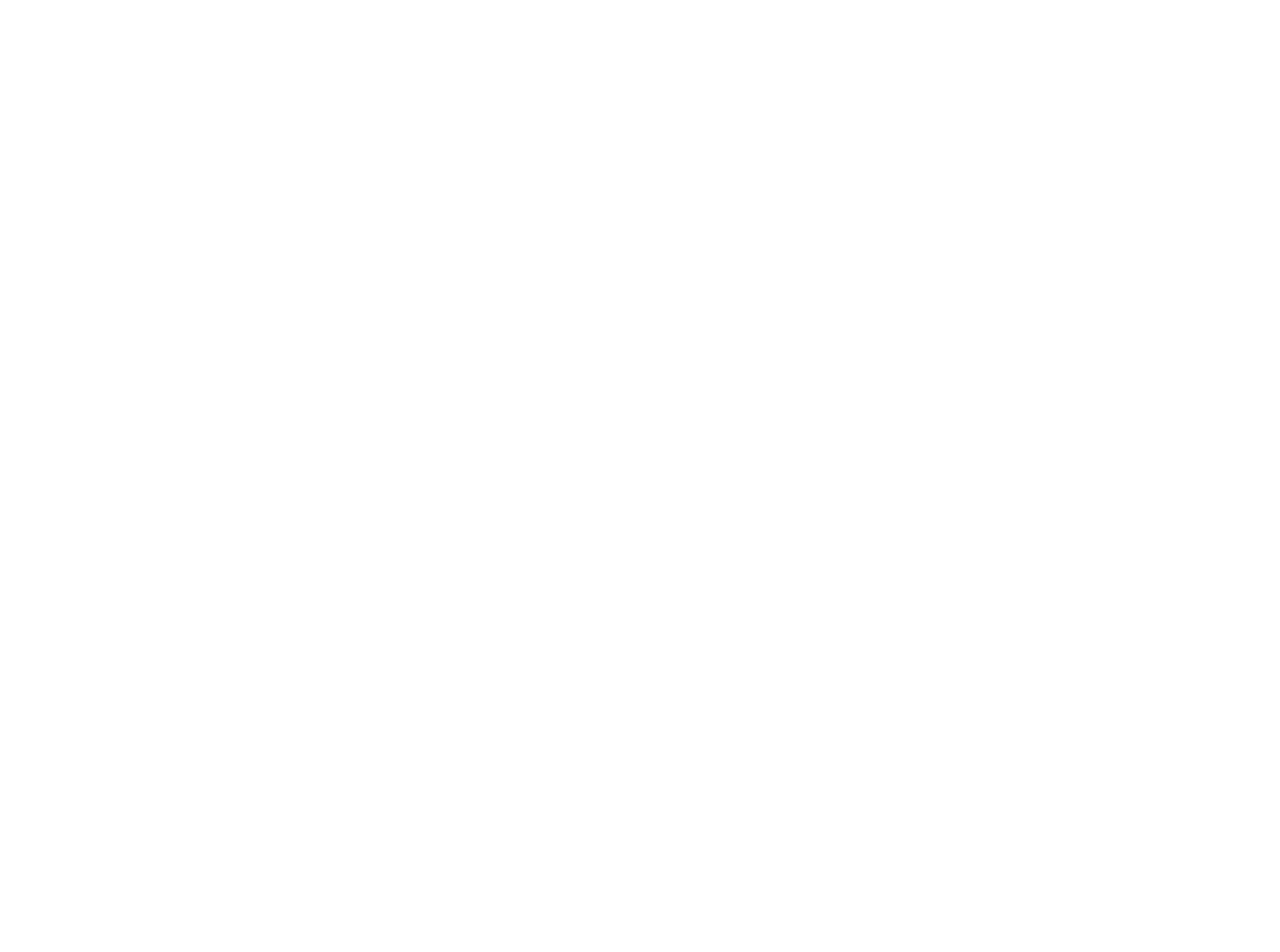
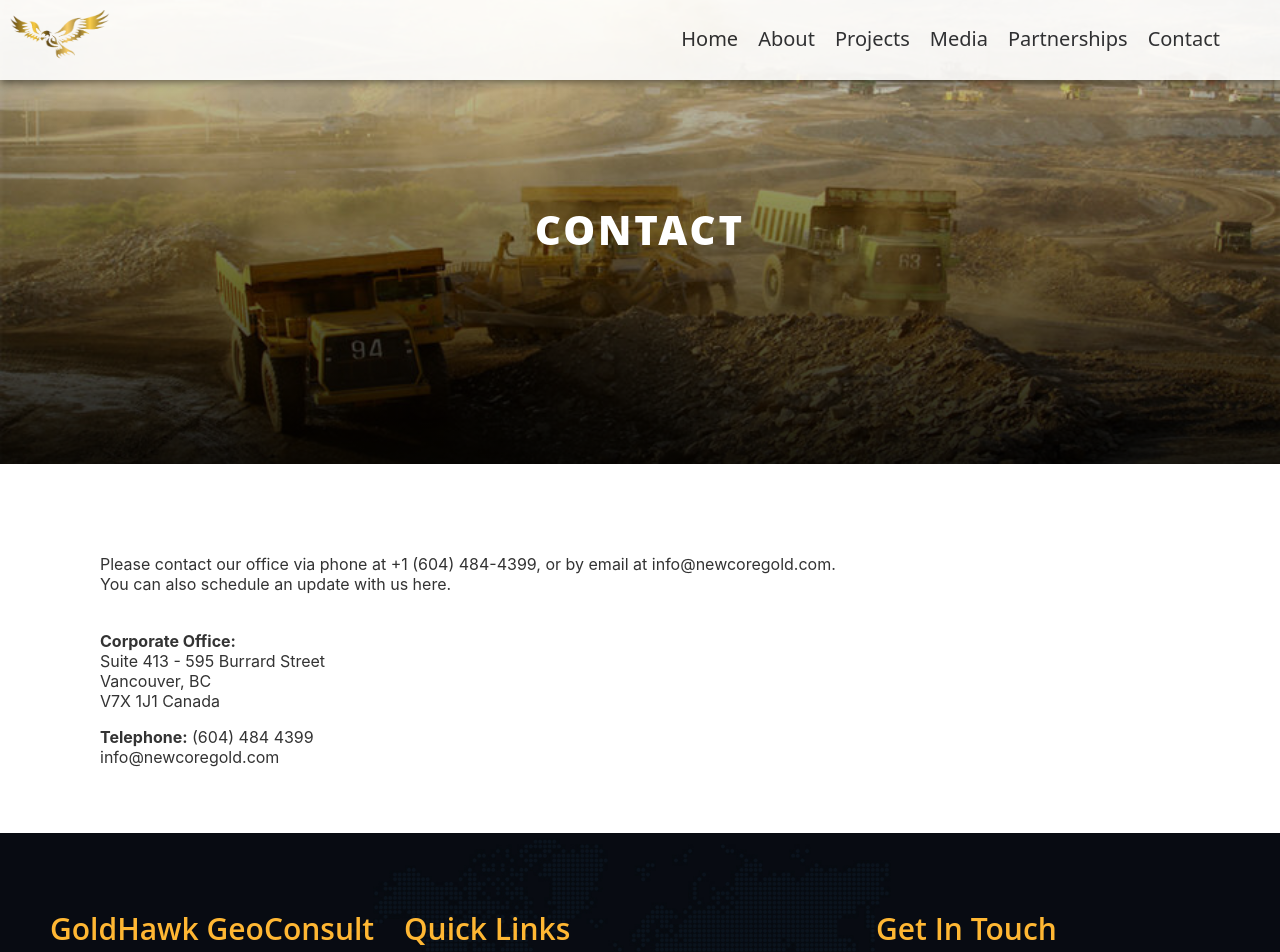
Before and after one commit to LawrenceDarko/goldhawk, a React (Create React App) app: page /Contact in a window 1280 px wide. Before the commit this address had no page. Shown: the top 952 px of the page. Before the commit the page ends 800 px from the top, so only its background shows below. Built offline with nearby package versions, Linux system fonts and the light colour scheme.

Commit message:
second commit

```diff
--- a/src/App.js
+++ b/src/App.js
@@ -4,7 +4,7 @@
 import About from './pages/about.js';
 import Media from './pages/media.js';
 import Projects from './pages/projects.js';
-import Team from './pages/team.js';
+import Contact from './pages/contact.js';
 import Partnerships from './pages/partnerships.js';
 
 import { BrowserRouter as Router, Routes, Route } from "react-router-dom";
@@ -15,10 +15,10 @@
     <div className="App">
       <Routes>
         <Route exact path="/" element={<Index />}/>
-        <Route exact path="/about" element={<About/>}/>
+        <Route exact path="/About" element={<About/>}/>
         <Route exact path="/Media" element={<Media />}/>
         <Route exact path="/Projects" element={<Projects />}/>
-        <Route exact path="/Team" element={<Team />}/>
+        <Route exact path="/Contact" element={<Contact />}/>
         <Route exact path="/Partnerships" element={<Partnerships />}/>
       </Routes>
     </div>
--- a/src/components/Navbar.js
+++ b/src/components/Navbar.js
@@ -23,7 +23,7 @@
                 <Link to="/projects">Projects</Link>
                 <Link to="/media">Media</Link>
                 <Link to="/partnerships">Partnerships</Link>
-                <Link to="/team">OurTeam</Link>
+                <Link to="/contact">Contact</Link>
             </NavLinks>
             {/* <Burger /> */}
             <OpenLinksButton humberglogic={isOpen} onClick={()=> {setIsOpen(!isOpen)}}>
@@ -36,7 +36,7 @@
                     <Link to="/projects">Projects</Link>
                     <Link to="/media">Media</Link>
                     <Link to="/partnerships">Partnerships</Link>
-                    <Link to="/team">OurTeam</Link>
+                    <Link to="/contact">Contact</Link>
                 </NavbarHumburgerContainer>
             )}
         </NavbarContainer>
@@ -132,17 +132,17 @@
         margin-right: 0px;
         margin-top: 0px;
         padding-top: 50px;
-        background-color: #333;
+        background-color: #fff;
         /* color: #fff; */
         opacity: 0.95;
-        overflow: scroll !important;
+        overflow-y: scroll !important;
 
 
         /* transform: translate(-0%, -0%); */
 
         > a {
             text-decoration: none;
-            color: #fff;
+            color: #333;
             padding-bottom: 3rem;
         }
 
--- a/src/components/OtherPagesCarousel.js
+++ b/src/components/OtherPagesCarousel.js
@@ -14,18 +14,18 @@
 export default OtherPagesCarousel;
 
 const PageHeaderImageContainer = styled.div`
-    height: 15vh;
+    height: 18vh;
     background-color: #333;
     display: flex;
     flex-direction: column;
     align-content: center;
     align-items: center;
     padding: 20vh;
-    margin-top: 20px;
+    /* margin-top: 20px; */
     /* border: 1px solid white; */
 
     /* background-image: url("/caro.jpg"); */
-    background-image: linear-gradient(rgba(0, 0, 0, 0.4), rgba(0,0,0, 0.8)), url("/caros.jpg");
+    background-image: linear-gradient(rgba(0, 0, 0, 0.1), rgba(0,0,0, 0.9)), url("/caros.jpg");
     background-repeat: no-repeat;
     background-size: cover;
     /* object-fit: cover; */
--- a/src/components/OurServices.js
+++ b/src/components/OurServices.js
@@ -40,7 +40,7 @@
           }}
           loop={true}
           autoplay={{
-              delay: 2000,
+              delay: 1500,
               disableOnInteraction: false,
           }}
           // modules={[Autoplay, Pagination, Navigation]}
--- /dev/null
+++ b/src/pages/contact.js
@@ -0,0 +1,110 @@
+import React from 'react';
+import styled from 'styled-components';
+import Footer from '../components/Footer';
+import Navbar from '../components/Navbar';
+import OtherPagesCarousel from '../components/OtherPagesCarousel';
+// import OurTeamGallery from '../components/OurTeamGallery';
+import {Helmet} from 'react-helmet'
+
+const Contact = () => {
+
+  const Title = "Contact"
+
+  // const ImageOneLink = "/team/caro1.webp"
+  // const ImageTwoLink = "/team/caro1.webp"
+  // const ImageThreeLink = "/team/caro1.webp"
+  // const ImageFourLink = "/team/caro1.webp"
+  // const ImageFiveLink = "/team/caro1.webp"
+  // const ImageSixLink = "/team/caro1.webp"
+  // const ImageSevenLink = "/team/caro1.webp"
+  // const ImageEightLink = "/team/caro1.webp"
+  // const ImageNineLink = "/team/caro1.webp"
+
+
+  return (
+    <>
+      <Helmet>
+        <title>Contact | Goldhawkgeo-consult</title>
+        <meta name="description" content="contact Page of the Goldhawkgeo-consult"/>
+        <meta name="keywords" content="carisca, cariscalab, luminosity, knust, incubation lab, innovation, ksb"/>
+        <meta name="author" content="Baah Lawrence Darko"/>
+        <meta name="viewport" content="width=device-width, initial-scale=1.0"/>
+      </Helmet>
+      <Navbar />
+      <OtherPagesCarousel title ={Title}/>
+      <PageWrapper>
+        {/* <h2>Gallery</h2> */}
+         <GalleryImagesContainer>
+            {/* <OurTeamGallery imageLink={ImageOneLink}/>
+            <OurTeamGallery imageLink={ImageTwoLink}/>
+            <OurTeamGallery imageLink={ImageThreeLink}/>
+            <OurTeamGallery imageLink={ImageFourLink}/>
+            <OurTeamGallery imageLink={ImageFiveLink}/>
+            <OurTeamGallery imageLink={ImageSixLink}/>
+            <OurTeamGallery imageLink={ImageSevenLink}/>
+            <OurTeamGallery imageLink={ImageEightLink}/>
+            <OurTeamGallery imageLink={ImageNineLink}/> */}
+            <p>Please contact our office via phone at +1 (604) 484-4399, or by email at info@newcoregold.com. <br/>You can also schedule an update with us here.</p>
+            <h4>Corporate Office:</h4>
+            <p>Suite 413 - 595 Burrard Street <br/>Vancouver, BC <br/>V7X 1J1 Canada</p>
+            {/* <h4>Corporate Office:</h4> */}
+            <p><span>Telephone:</span> (604) 484 4399 <br/>info@newcoregold.com</p>
+         </GalleryImagesContainer>
+         <Footer />
+      </PageWrapper>
+    </>
+  )
+};
+
+export default Contact;
+
+const PageWrapper = styled.div`
+  /* height: 100%; */
+  width: 100%;
+  background-color: #fff;
+  display: flex;
+  flex-direction: column;
+  padding-top: 0px;
+  /* padding-left: 30px;
+  padding-right: 10px; */
+
+  > h2 {
+    color: #333;
+    font-size: 2.5rem;
+    font-family: 'Montserrat', sans-serif;
+    font-weight: 700;
+    margin-bottom: 0px;
+    padding-bottom: 0px;
+    text-align: center;
+
+  }
+
+`
+const GalleryImagesContainer = styled.div`
+  width: auto;
+  /* height: 100%; */
+  display: flex;
+  flex-direction: column;
+  /* justify-content: center; */
+  /* align-items: center; */
+  padding-top: 90px;
+  padding-left: 100px;
+  padding-right: 50px;
+  padding-bottom: 50px;
+  /* flex-wrap: wrap; */
+  > h4 {
+    padding-block-end: 0em;
+    margin-block-end: 0em;
+    color: #333;
+  }
+
+  > p {
+    padding-block-start: 0em;
+    margin-block-start: 0em;
+    color: #333;
+  }
+
+  > p > span {
+    font-weight: 700;
+  }
+`
--- a/src/pages/index.js
+++ b/src/pages/index.js
@@ -133,6 +133,8 @@
 `
 
 const UpcomingPrograms = styled.div`
+    display: flex;
+    flex-direction: row;
     align-items: center;
     height: 90vh;
     /* width: 100%; */
@@ -164,22 +166,23 @@
       color: white;
     }
 
-    @media only screen and (min-device-width : 50px) and (max-device-width : 932px){
+    @media only screen and (max-device-width : 768px){
         flex-direction: column;
-        align-items: left;
-        align-content: left;
-        justify-content: space-around;
+        align-items: center;
+        /* align-content: left; */
+        justify-content: center;
+
         /* padding: 50px; */
 
     }
 
 `
 const NoticeBoard = styled.div`
-    /* display: flex; */
-    /* flex-direction: column; */
-    /* align-items: center;
-    justify-content: center; */
-    height: 70%;
+    display: flex;
+    flex-direction: column;
+    align-items: center;
+    justify-content: center;
+    height: auto;
     width: 400px;
     /* position: relative; */
     border: 1px solid #31302F;
@@ -206,9 +209,15 @@
       color: #FFCB05;
     }
 
-    @media only screen and (min-device-width : 50px) and (max-device-width : 932px){
-        width: 80%;
-        height: 60%;
+    @media only screen and (min-device-width : 0px) and (max-device-width : 932px){
+        width: auto;
+        height: auto;
+        /* display: flex; */
+        margin-left: 12%;
+        justify-content: center;
+        align-items: center;
+        margin-bottom: 20%;
+
     }
 `
 const NoticeText = styled.div`
--- a/src/pages/team.js
+++ /dev/null
@@ -1,91 +0,0 @@
-import React from 'react';
-import styled from 'styled-components';
-import Footer from '../components/Footer';
-import Navbar from '../components/Navbar';
-import OtherPagesCarousel from '../components/OtherPagesCarousel';
-import OurTeamGallery from '../components/OurTeamGallery';
-import {Helmet} from 'react-helmet'
-
-const Team = () => {
-
-  const Title = "Our Team"
-
-  const ImageOneLink = "/team/caro1.webp"
-  const ImageTwoLink = "/team/caro1.webp"
-  const ImageThreeLink = "/team/caro1.webp"
-  const ImageFourLink = "/team/caro1.webp"
-  const ImageFiveLink = "/team/caro1.webp"
-  const ImageSixLink = "/team/caro1.webp"
-  const ImageSevenLink = "/team/caro1.webp"
-  const ImageEightLink = "/team/caro1.webp"
-  const ImageNineLink = "/team/caro1.webp"
-
-
-  return (
-    <>
-      <Helmet>
-        <title>Team | Carisca Lab</title>
-        <meta name="description" content="Team Page of the Carisca Lab"/>
-        <meta name="keywords" content="carisca, cariscalab, luminosity, knust, incubation lab, innovation, ksb"/>
-        <meta name="author" content="Baah Lawrence Darko"/>
-        <meta name="viewport" content="width=device-width, initial-scale=1.0"/>
-      </Helmet>
-      <Navbar />
-      <OtherPagesCarousel title ={Title}/>
-      <PageWrapper>
-        <h2>Gallery</h2>
-         <GalleryImagesContainer>
-            <OurTeamGallery imageLink={ImageOneLink}/>
-            <OurTeamGallery imageLink={ImageTwoLink}/>
-            <OurTeamGallery imageLink={ImageThreeLink}/>
-            <OurTeamGallery imageLink={ImageFourLink}/>
-            <OurTeamGallery imageLink={ImageFiveLink}/>
-            <OurTeamGallery imageLink={ImageSixLink}/>
-            <OurTeamGallery imageLink={ImageSevenLink}/>
-            <OurTeamGallery imageLink={ImageEightLink}/>
-            <OurTeamGallery imageLink={ImageNineLink}/>
-         </GalleryImagesContainer>
-         <Footer />
-      </PageWrapper>
-    </>
-  )
-};
-
-export default Team;
-
-const PageWrapper = styled.div`
-  /* height: 100%; */
-  width: 100%;
-  background-color: #403F3E;
-  display: flex;
-  flex-direction: column;
-  padding-top: 0px;
-  /* padding-left: 30px;
-  padding-right: 10px; */
-
-  > h2 {
-    color: #FFB733;
-    font-size: 2.5rem;
-    font-family: 'Montserrat', sans-serif;
-    font-weight: 700;
-    margin-bottom: 0px;
-    padding-bottom: 0px;
-    text-align: center;
-
-  }
-
-`
-const GalleryImagesContainer = styled.div`
-  width: 100%;
-  /* height: 100%; */
-  display: flex;
-  flex-direction: row;
-  justify-content: center;
-  align-items: center;
-  padding-top: 20px;
-  padding-left: 0px;
-  padding-bottom: 50px;
-  flex-wrap: wrap;
-  /* border: 1px solid black; */
-
-`
```
